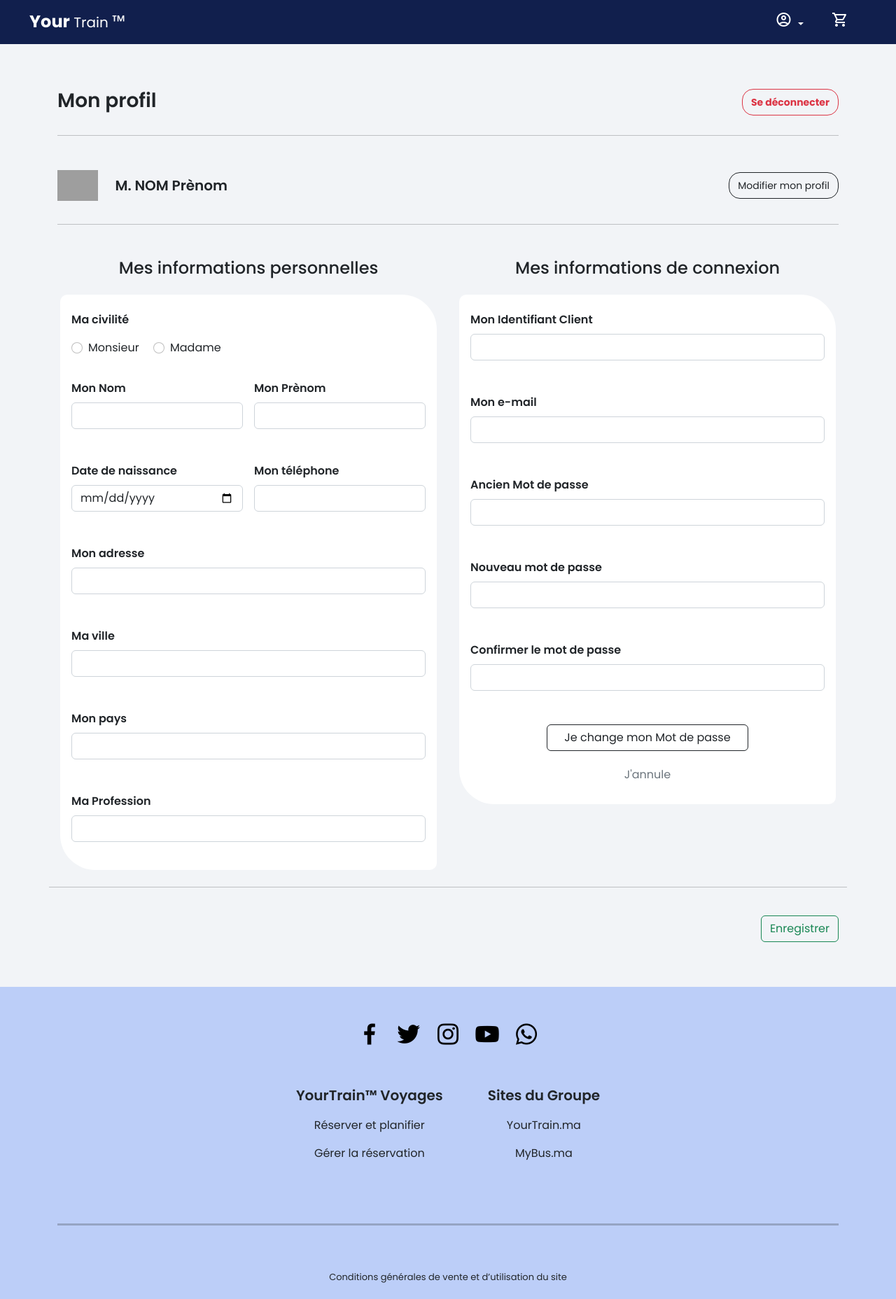
After one commit to elhathoute/YouTrain, a PHP site: page /editProfile.php in a window 1280 px wide. The commit adds this page. Shown: the top 1856 px of the page at 70% size. Run offline with PHP 8.4, Linux system fonts and the light colour scheme; some libraries are stand-ins or nearby versions; grey boxes are pictures that could not be loaded.

Commit message:
Ajout du page edit Profile

```diff
--- /dev/null
+++ b/Projet/editProfile.css
@@ -0,0 +1,6 @@
+#btnUpdate:hover {
+    background-color: white;
+    border: 3px solid rgb(228, 58, 25);
+    color: rgb(228, 58, 25);
+    font-weight: bolder;
+}
--- /dev/null
+++ b/Projet/editProfile.php
@@ -0,0 +1,133 @@
+<!DOCTYPE html>
+<html lang="en">
+<head>
+    <meta charset="UTF-8">
+    <meta http-equiv="X-UA-Compatible" content="IE=edge">
+    <meta name="viewport" content="width=device-width, initial-scale=1.0">
+    <title>Paramètres du Profil</title>
+</head>
+<body>
+    <?php
+    include("./navbar.php");
+    ?>
+    <section>
+    <div class="container pt-5">
+        <div class="d-flex justify-content-between pt-3">
+            <div>
+               <h3 class="fw-semibold" style="">Mon profil</h3>
+            </div>
+            <div>
+                <button type="button" class="btn btn-outline-danger rounded-4"> <span class="fw-bold" style=" font-size: 14px;">Se déconnecter</span> </button>
+            </div>
+        </div>
+        <hr class="my-4">
+        <div class="d-flex justify-content-between align-items-center pt-3">
+            <div class="d-flex align-items-center">
+                <img class="me-2" src="../images/pic.png" alt="" style="width: 10% ;">
+                <div>
+                    <p class="fw-semibold ms-3 pt-3" style=" font-size: 20px;"> M. NOM Prènom</p>
+                </div>
+            </div>
+            <div class="">
+                <button type="button" class="btn btn-outline-dark rounded-4"><span class="fw-normal" style=" font-size: 14px;">Modifier mon profil</span></button>
+            </div>
+        </div>
+        <hr class="my-4">
+    <div class="row ">
+        <div class="col-md-6">
+            <div class="text-center my-4">
+                <h4>Mes informations personnelles</h4>
+            </div>
+
+            <form action="" method="post" class="bg-white mx-1 px-3 py-3" style="border-radius: 10px 50px;">
+                <div class="mt-2">
+                    <p class="fw-normal text-dark fw-semibold">Ma civilité</p>
+                </div>
+                <div class="form-check form-check-inline">
+                    <input class="form-check-input" type="radio" name="inlineRadioOptions" id="inlineRadio1" value="option1">
+                    <label class="form-check-label" for="inlineRadio1">Monsieur</label>
+                </div>
+                <div class="form-check form-check-inline">
+                    <input class="form-check-input" type="radio" name="inlineRadioOptions" id="inlineRadio2" value="option2">
+                    <label class="form-check-label" for="inlineRadio2">Madame</label>
+                </div>
+                <div class="row g-3">
+                    <div class="col-md-6 mt-5">
+                        <label for="nom" class="form-label fw-semibold">Mon Nom</label>
+                        <input type="text" class="form-control" id="nom">
+                    </div>
+                    <div class="col-md-6 mt-5">
+                        <label for="prenom" class="form-label fw-semibold">Mon Prènom</label>
+                        <input type="text" class="form-control" id="prenom">
+                    </div>
+                    <div class="col-md-6 mt-5">
+                        <label for="date" class="form-label fw-semibold">Date de naissance</label>
+                        <input type="date" class="form-control" id="date">
+                    </div>
+                    <div class="col-md-6 mt-5">
+                        <label for="telephone" class="form-label fw-semibold">Mon téléphone</label>
+                        <input type="text" class="form-control" id="telephone">
+                    </div>
+                    <div class="col-md-12 mt-5">
+                        <label for="Address" class="form-label fw-semibold">Mon adresse</label>
+                        <input type="text" class="form-control" id="Address">
+                    </div>
+                    <div class="col-md-12 mt-5">
+                        <label for="inputAddress2" class="form-label fw-semibold">Ma ville</label>
+                        <input type="text" class="form-control" id="inputAddress2" pl>
+                    </div>
+                    <div class="col-md-12 mt-5">
+                        <label for="inputCity" class="form-label fw-semibold">Mon pays</label>
+                        <input type="text" class="form-control" id="inputCity">
+                    </div>
+                    <div class="col-md-12 mt-5 mb-4">
+                        <label for="inputCity" class="form-label fw-semibold">Ma Profession</label>
+                        <input type="text" class="form-control" id="inputCity">
+                    </div>
+            </form>
+        </div>
+    </div>
+        <div class="col-md-6">
+            <div class="text-center my-4">
+                <h4>Mes informations de connexion</h4>
+            </div>
+            <form action="" method="post" class="bg-white mx-1 px-3 py-3" style="border-radius: 10px 50px;">
+                <div class="col-md-12 mt-2">
+                    <label for="identifiant" class="form-label fw-semibold">Mon Identifiant Client</label>
+                    <input type="text" class="form-control" id="identifiant">
+                </div>
+                <div class="col-md-12 mt-5">
+                    <label for="email" class="form-label fw-semibold">Mon e-mail</label>
+                    <input type="email" class="form-control" id="email">
+                </div>
+                <div class="col-md-12 mt-5">
+                    <label for="email" class="form-label fw-semibold">Ancien Mot de passe</label>
+                    <input type="email" class="form-control" id="email">
+                </div>
+                <div class="col-md-12 mt-5">
+                    <label for="email" class="form-label fw-semibold">Nouveau mot de passe</label>
+                    <input type="email" class="form-control" id="email">
+                </div>
+                <div class="col-md-12 mt-5">
+                    <label for="email" class="form-label fw-semibold">Confirmer le mot de passe</label>
+                    <input type="email" class="form-control" id="email">
+                </div>
+                <div class="col-md-12 mt-5 text-center">
+                    <button type="button" class="btn btn-outline-dark px-4">Je change mon Mot de passe</button>
+                </div>
+                <div class="col-md-12 mt-3 text-center">
+                    <button type="button" class="btn btn-outline-secondary px-5 mb-2 border-0">J'annule</button>
+                </div>
+            </form>
+        </div>
+        <hr class="my-4">
+        <div class="text-end py-3">
+            <button type="button" class="btn btn-outline-success w-15 ">Enregistrer</button>
+        </div>
+    </div>
+    </section>
+    <?php
+    include("./footer.php");
+    ?>
+</body>
+</html>
--- a/Projet/footer.php
+++ b/Projet/footer.php
@@ -14,8 +14,8 @@
 
     <link rel="stylesheet" href="./result.css" />
 </head>
-<body style="background-color: rgb(242, 244, 247)">
-<footer style="background-color: rgb(188, 206, 248);">
+<body>
+    <footer style="background-color: rgb(188, 206, 248); width: 100%;">
         <div class="container mt-5 pt-5">
             <div class="d-flex flex-nowrap justify-content-center">
                 <a href="#" style="color: black;"><i id="bx1" class='bx bxl-facebook fs-1 mx-2'></i></a>
--- a/Projet/result.php
+++ b/Projet/result.php
@@ -91,7 +91,7 @@
                     <div class="card-body d-flex justify-content-between align-items-center ">
                         <div class="d-flex align-items-center ">
                             <div class="ps-2 ">
-                                <i class="bx bx-train fs-1 " style="color: rgb(228, 58, 25) "></i>
+                                <i class="bx bx-train fs-1 " style="color: rgb(228, 58, 25);"></i>
                             </div>
                             <div class="px-3 text-center ">
                                 <p class="mt-2 text-center pt-3 fs-5 ">Atlas</p>
```
Also changed, not shown: images/avatar.png (added), images/pic.png (added), images/prof.png (added), images/profile.png (added).
